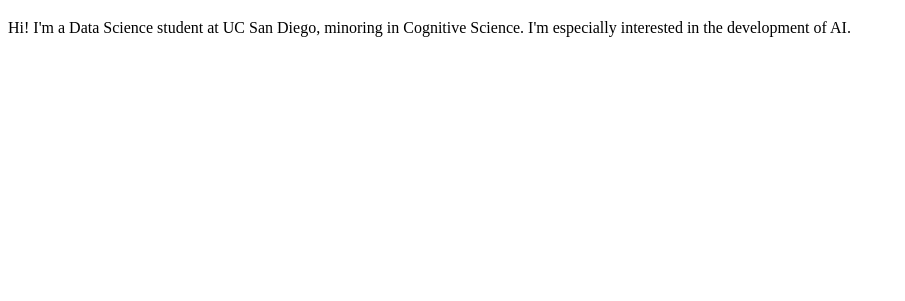
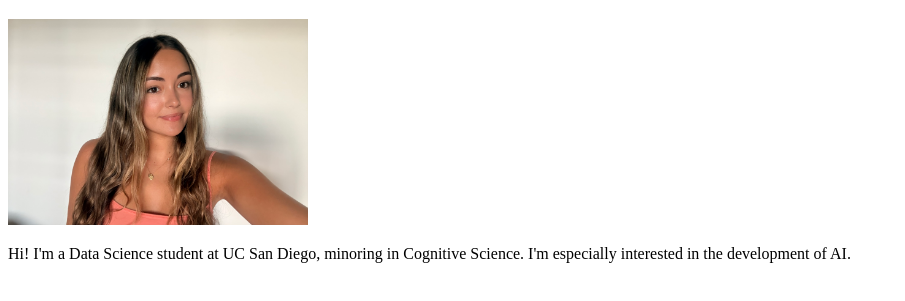
Before and after one commit to ashadiekmann/portfolio, a plain HTML site: page index.html in a window 1280 px wide. Shown: the part 61-362 px from the top of the page, without its empty margins (0-905 px from the left). Drawn offline with Linux system fonts and the light colour scheme.

Commit message:
Add photo

```diff
--- a/index.html
+++ b/index.html
@@ -7,6 +7,7 @@
 </head>
 <body>
     <h1>Asha Diekmann</h1>
+    <img src="images/me.jpeg" alt="Photo of Asha Diekmann" width="300">
     <p>Hi! I'm a Data Science student at UC San Diego, minoring in Cognitive Science. I'm especially interested in the development of AI.</p>
 </body>
 </html>
```
Also changed, not shown: images/me.jpeg (added).
